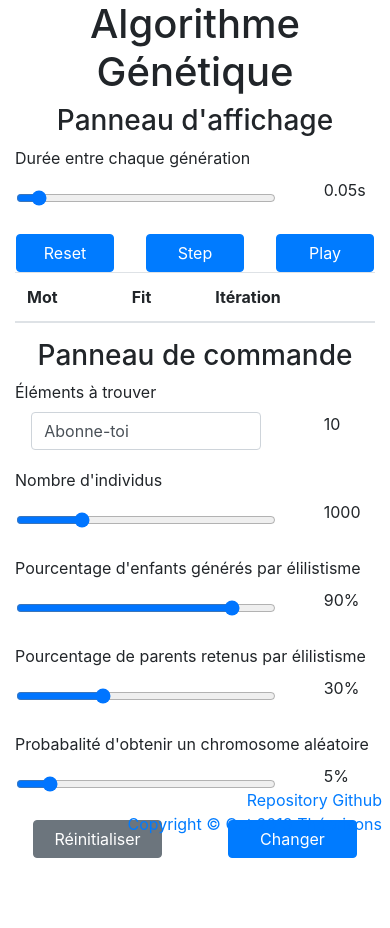
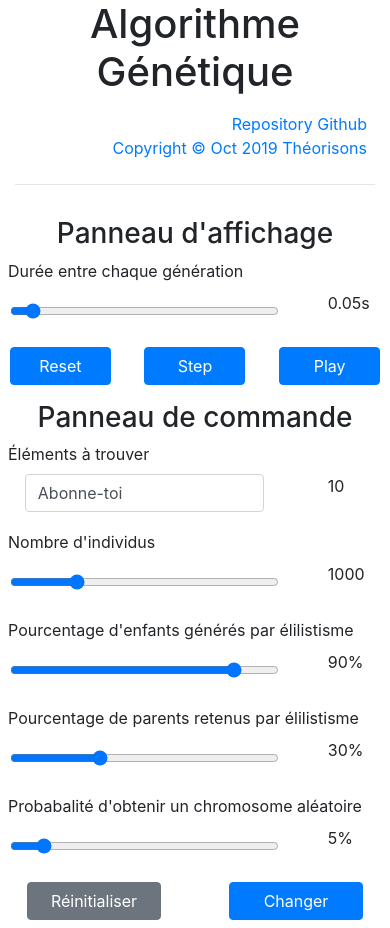
Before and after one commit to theorisons/algorithmeGenetique, a React (Create React App) app in the folder web_version/: page / in a window 390 px wide. Before the commit the page ends 858 px from the top, so only its background shows below. Built offline with nearby package versions, Linux system fonts and the light colour scheme.

Commit message:
Improve Responsive

```diff
--- a/web_version/src/App.js
+++ b/web_version/src/App.js
@@ -10,6 +10,28 @@ const initState = {
     probRandomChro: 5,
     word: "Abonne-toi"
   }
+};
+
+const copyright = () => {
+  return (
+    <div>
+      <a
+        href={"https://github.com/theorisons/algorithmeGenetique"}
+        rel="noopener noreferrer"
+        target="_blank"
+      >
+        Repository Github
+      </a>
+      <br />
+      <a
+        href={"https://www.youtube.com/theorisons/?sub_confirmation=1"}
+        rel="noopener noreferrer"
+        target="_blank"
+      >
+        Copyright © Oct 2019 Théorisons
+      </a>
+    </div>
+  );
 };
 
 class App extends React.Component {
@@ -36,32 +58,25 @@ class App extends React.Component {
       <div className="container">
         <header>
           <h1 className="text-center">Algorithme Génétique</h1>
-          <div className="fixed-bottom text-right p-2">
-            <a
-              href={"https://github.com/theorisons/algorithmeGenetique"}
-              rel="noopener noreferrer"
-              target="_blank"
-            >
-              Repository Github
-            </a>
-            <br />
-            <a
-              href={"https://www.youtube.com/theorisons/?sub_confirmation=1"}
-              rel="noopener noreferrer"
-              target="_blank"
-            >
-              Copyright © Oct 2019 Théorisons
-            </a>
+
+          <div className="text-right p-2 d-block d-sm-none">{copyright()}</div>
+          {/* COPYRIGHT DISPLAY SMALL SCREEN ON TOP */}
+
+          <div className="text-right p-2 fixed-bottom d-sm-block d-none">
+            {copyright()}
           </div>
+          {/* COPYRIGHT LARGE SCREEN ON THE BOTTOM */}
         </header>
 
+        <hr className="p-1" />
+
         <div className="row">
-          <div className="col-sm-6">
+          <div className="col-sm-6 p-2">
             <h3 className="text-center">Panneau d'affichage</h3>
             <Command params={this.state.params} />
           </div>
 
-          <div className="col-sm-6">
+          <div className="col-sm-6 p-2">
             <h3 className="text-center">Panneau de commande</h3>
             <Params
               values={this.state.params}
--- a/web_version/src/Command.js
+++ b/web_version/src/Command.js
@@ -102,6 +102,7 @@ export default class Command extends React.Component {
   };
 
   displayResult = () => {
+    if (this.state.iteration !== 0) {
       return (
         <table className="table">
           <thead>
@@ -114,6 +115,7 @@ export default class Command extends React.Component {
           <tbody>{this.resultJsx}</tbody>
         </table>
       );
+    }
   };
 
   stopAnimation = () => {
```
Lines whose indentation alone changed are shown as unchanged.
